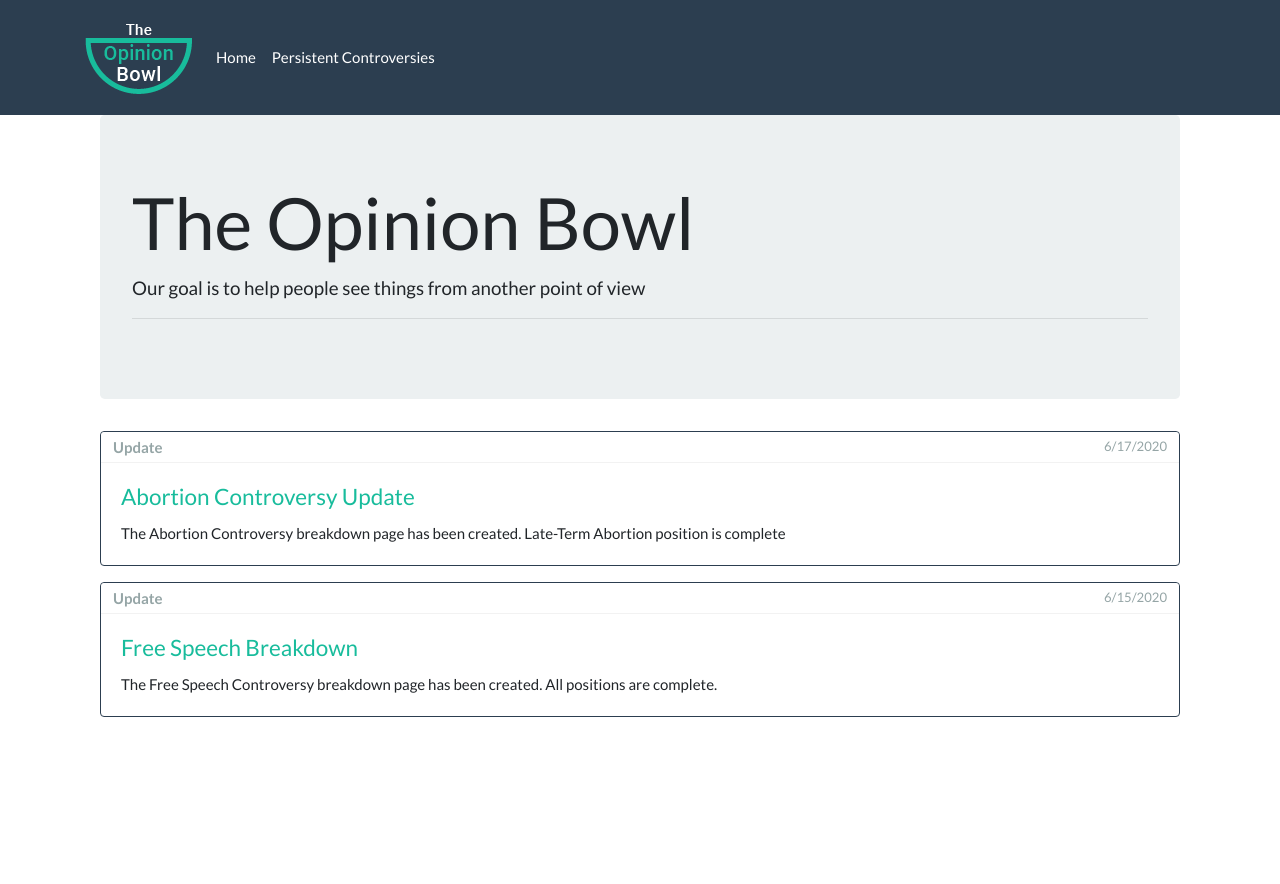
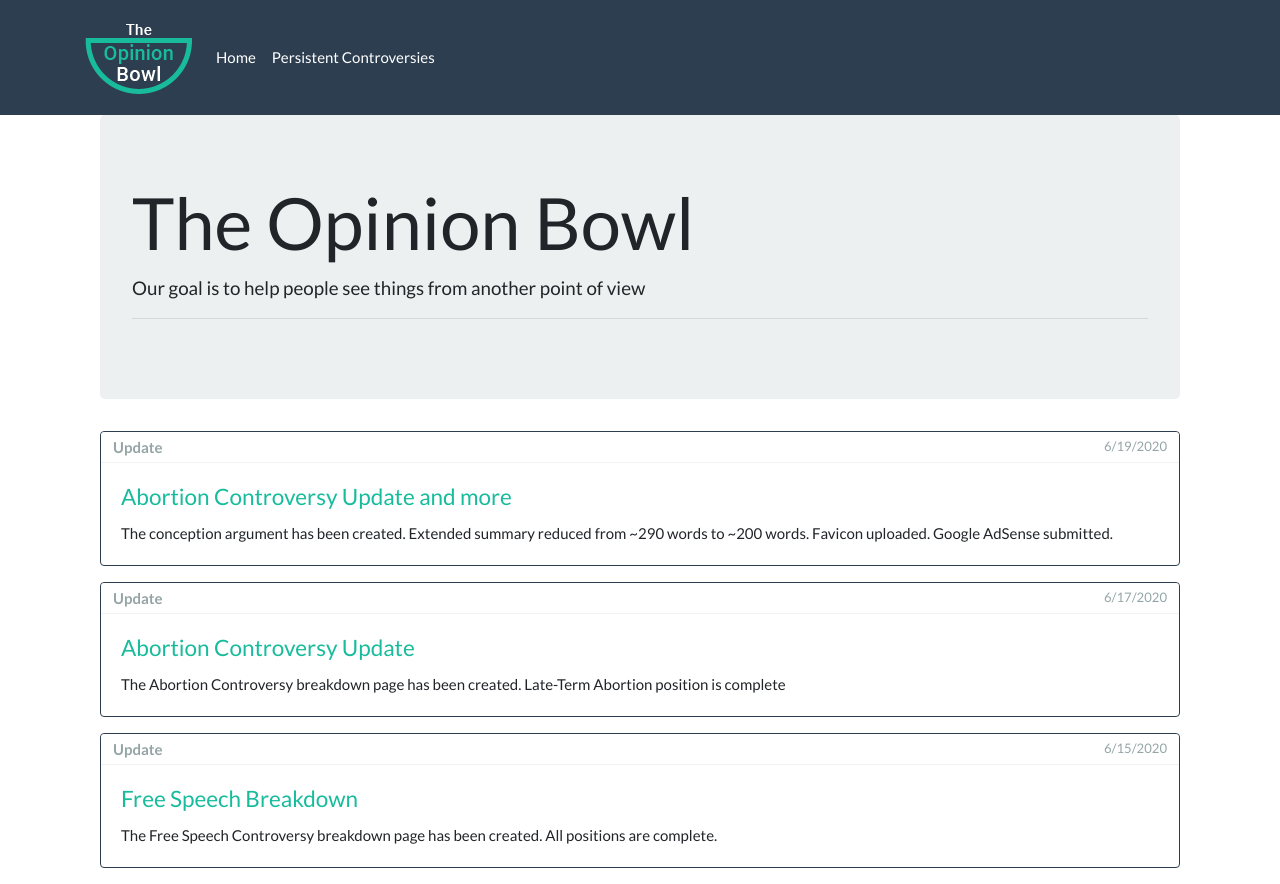
Before and after one commit to Broodercode/theopinionbowl, a Next.js app: page / in a window 1280 px wide. Before the commit the page ends 800 px from the top, so only its background shows below. Built offline with nearby package versions, Linux system fonts and the light colour scheme.

Commit message:
Updated abortion debate and added favicon and google analytics

```diff
--- a/components/Layout.js
+++ b/components/Layout.js
@@ -6,6 +6,7 @@ import Head from 'next/head';
 const Layout = (props) => (
     <div>
         <Head>
+        <script data-ad-client="ca-pub-6241376391251116" async src="https://pagead2.googlesyndication.com/pagead/js/adsbygoogle.js"></script>
         <script async src="https://www.googletagmanager.com/gtag/js?id=UA-169748631-1"></script>
         <script dangerouslySetInnerHTML={{
     __html: `window.dataLayer = window.dataLayer || [];
--- a/pages/index.js
+++ b/pages/index.js
@@ -15,6 +15,12 @@ class Home extends React.Component {
       content: "The Abortion Controversy breakdown page has been created.  Late-Term Abortion position is complete",
       date: "6/17/2020",
       path: '/persistentcontroversies/abortion'
+    },
+    u3: {
+      title: "Abortion Controversy Update and more",
+      content: "The conception argument has been created.  Extended summary reduced from ~290 words to ~200 words.  Favicon uploaded.  Google AdSense submitted.",
+      date: "6/19/2020",
+      path: '/persistentcontroversies/abortion'
     }
 
   }
@@ -30,6 +36,7 @@ class Home extends React.Component {
             <hr />
           </div>
 
+          <CardBox title={this.state.u3.title} content={this.state.u3.content} date={this.state.u3.date} path={this.state.u3.path} />
           <CardBox title={this.state.u2.title} content={this.state.u2.content} date={this.state.u2.date} path={this.state.u2.path} />
           <CardBox title={this.state.u1.title} content={this.state.u1.content} date={this.state.u1.date} path={this.state.u1.path} />
 
```
Also changed, not shown: pages/persistentcontroversies/abortion.js (+5 -5 lines), 1 other file (tests, documents, lock files or other folders).
